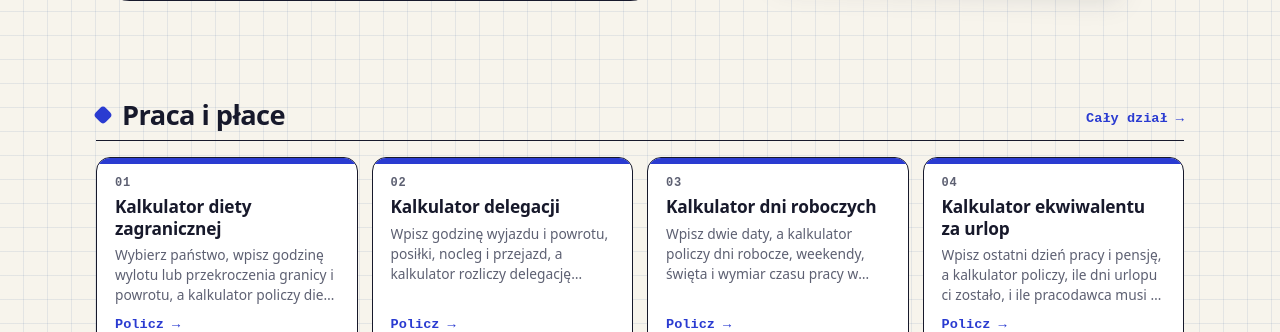
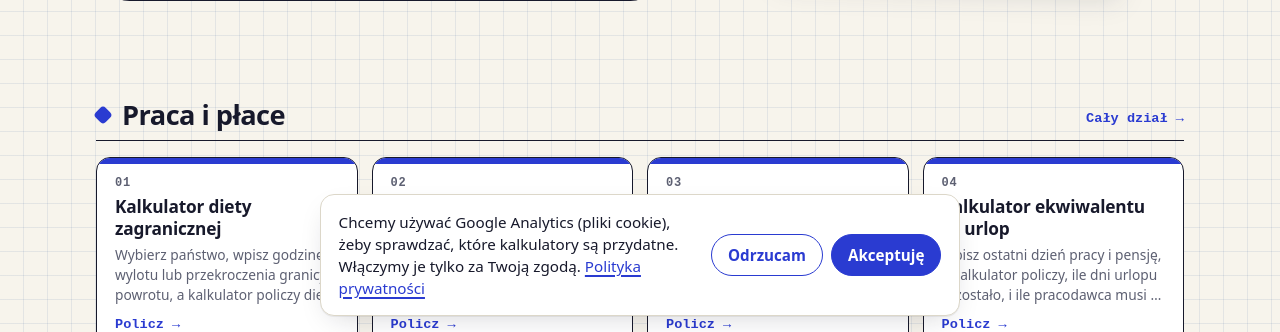
Before and after one commit to thedemidenko/policzalnia, an Astro site: page / in a window 1280 px wide. Shown: the part 468-800 px from the top of the page. Built offline with nearby package versions, Linux system fonts and the light colour scheme; Astro itself is replaced by a stand-in of ours.

Commit message:
Baner zgody i Google Analytics w layoucie, link Ustawienia cookies w stopce

```diff
--- a/src/layouts/Base.astro
+++ b/src/layouts/Base.astro
@@ -3,6 +3,7 @@ import { getCollection } from 'astro:content';
 import site from '../site.json';
 import Reklama from '../components/Reklama.astro';
 import Logo from '../components/Logo.astro';
+import Zgoda from '../components/Zgoda.astro';
 import '../styles/global.css';
 
 interface Props { title: string; description: string; schema?: object; sidebar?: boolean; obraz?: string; artykul?: { opublikowano: string; zmieniono: string }; noindex?: boolean }
@@ -58,10 +59,11 @@ const sekcja = Astro.url.pathname.split('/')[1];
       <div class="wrap">
         <Logo />
         <nav aria-label="Działy">{dzialy.map((d) => <a href={`/${d.data.slug}/`}>{d.data.title}</a>)}<a href="/poradniki/">Poradniki</a></nav>
-        <nav aria-label="Informacje">{strony.map((s) => <a href={`/${s.data.slug}/`}>{s.data.title}</a>)}</nav>
+        <nav aria-label="Informacje">{strony.map((s) => <a href={`/${s.data.slug}/`}>{s.data.title}</a>)}<a href="#" data-zgoda>Ustawienia cookies</a></nav>
         <p>© {new Date().getFullYear()} {site.name}. Wyniki kalkulatorów mają charakter informacyjny i nie stanowią porady podatkowej.</p>
       </div>
     </footer>
+    <Zgoda />
     <script>
       // menu działów na telefonie: zanikanie przy krawędziach, aktywny dział widoczny bez przewijania
       const menu = document.querySelector<HTMLElement>('.menu');
```
